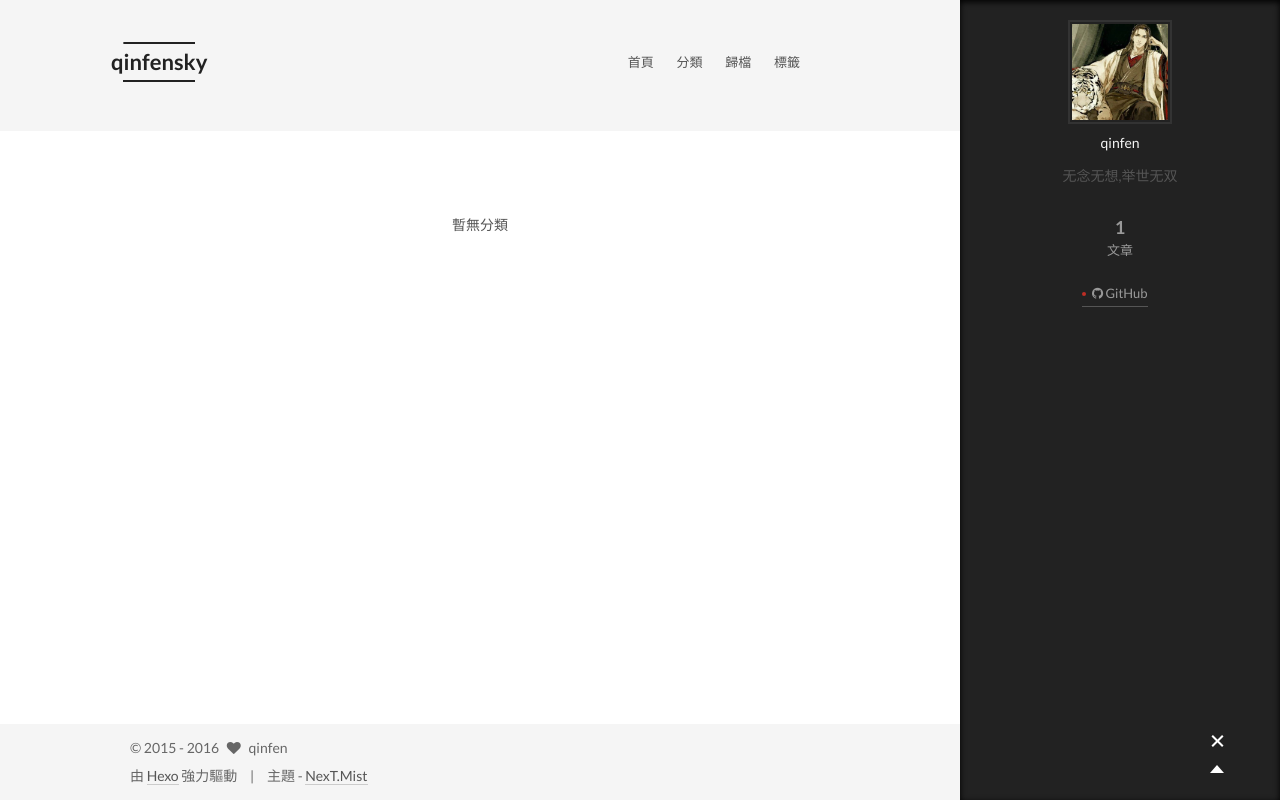
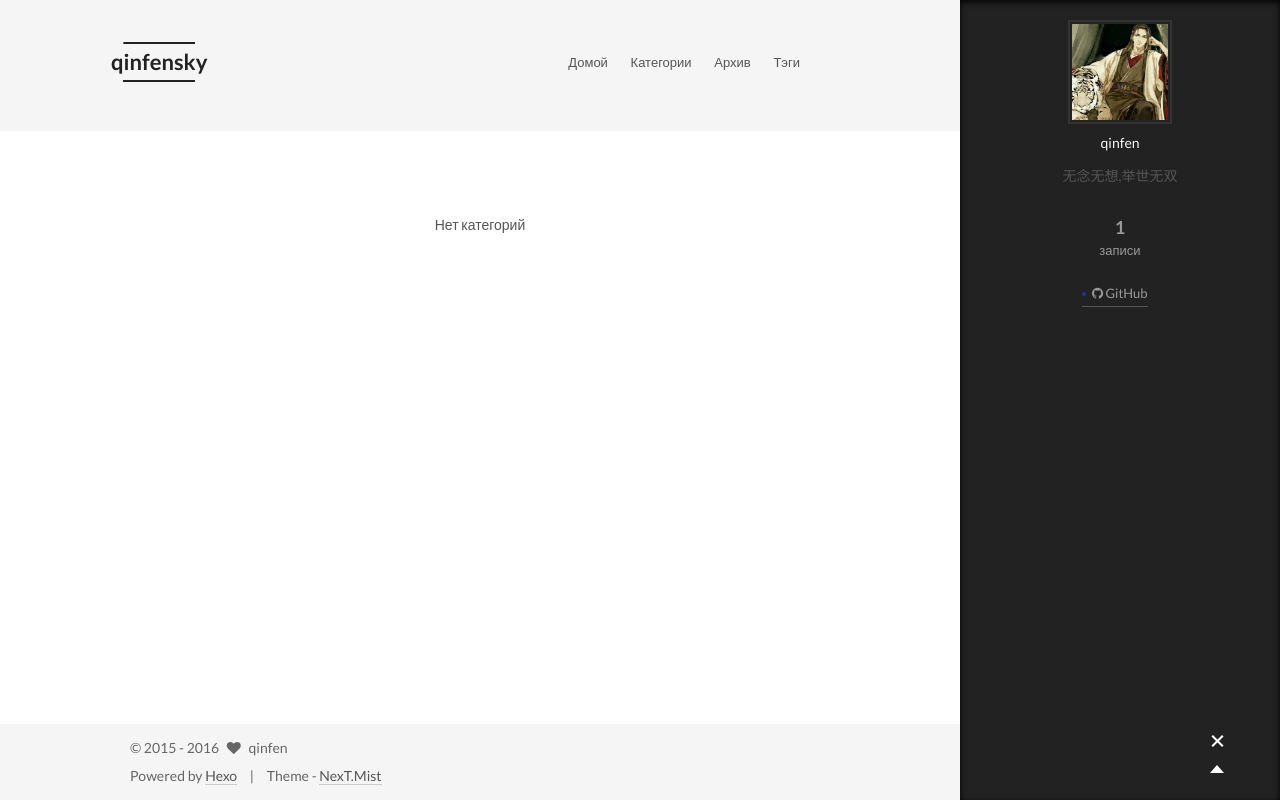
Before and after one commit to qinfensky/qinfensky.github.io, a plain HTML site: page categories/index.html in a window 1280 px wide. Both pictures are taken after a click on the element 1217 px from the left and 742 px from the top of the page. Drawn offline with Linux system fonts and the light colour scheme.

Commit message:
部署完成

```diff
--- a/categories/index.html
+++ b/categories/index.html
@@ -79,7 +79,7 @@
     motion: true,
     duoshuo: {
       userId: 0,
-      author: '博主'
+      author: 'Author'
     }
   };
 </script>
@@ -88,7 +88,7 @@
 
 
 
-    分類 | qinfensky
+    Категория | qinfensky
 
 </title>
 </head>
@@ -146,7 +146,7 @@
 
               <i class="menu-item-icon fa fa-home fa-fw"></i> <br />
 
-            首頁
+            Домой
           </a>
         </li>
 
@@ -156,7 +156,7 @@
 
               <i class="menu-item-icon fa fa-th fa-fw"></i> <br />
 
-            分類
+            Категории
           </a>
         </li>
 
@@ -166,7 +166,7 @@
 
               <i class="menu-item-icon fa fa-archive fa-fw"></i> <br />
 
-            歸檔
+            Архив
           </a>
         </li>
 
@@ -176,7 +176,7 @@
 
               <i class="menu-item-icon fa fa-tags fa-fw"></i> <br />
 
-            標籤
+            Тэги
           </a>
         </li>
 
@@ -204,7 +204,7 @@
 
       <div class="category-all-page">
         <div class="category-all-title">
-            暫無分類
+            Нет категорий
         </div>
         <div class="category-all">
 
@@ -255,7 +255,7 @@
           <div class="site-state-item site-state-posts">
             <a href="/archives">
               <span class="site-state-item-count">1</span>
-              <span class="site-state-item-name">文章</span>
+              <span class="site-state-item-name">записи</span>
             </a>
           </div>
 
@@ -313,11 +313,11 @@
 </div>
 
 <div class="powered-by">
-  由 <a class="theme-link" href="http://hexo.io">Hexo</a> 強力驅動
+  Powered by <a class="theme-link" href="http://hexo.io">Hexo</a>
 </div>
 
 <div class="theme-info">
-  主題 -
+  Theme -
   <a class="theme-link" href="https://github.com/iissnan/hexo-theme-next">
     NexT.Mist
   </a>
--- a/css/main.css
+++ b/css/main.css
@@ -1528,7 +1528,7 @@ pre .javascript .function {
   width: 4px;
   height: 4px;
   border-radius: 50%;
-  background: #be2e25;
+  background: #044198;
 }
 .sidebar-nav {
   margin: 0 0 20px;
```
Also changed, not shown: 2016/01/30/hello-world/index.html (+11 -11 lines), archives/2016/01/index.html (+10 -10 lines), archives/2016/index.html (+10 -10 lines), archives/index.html (+10 -10 lines), index.html (+9 -9 lines), tags/index.html (+10 -10 lines).
